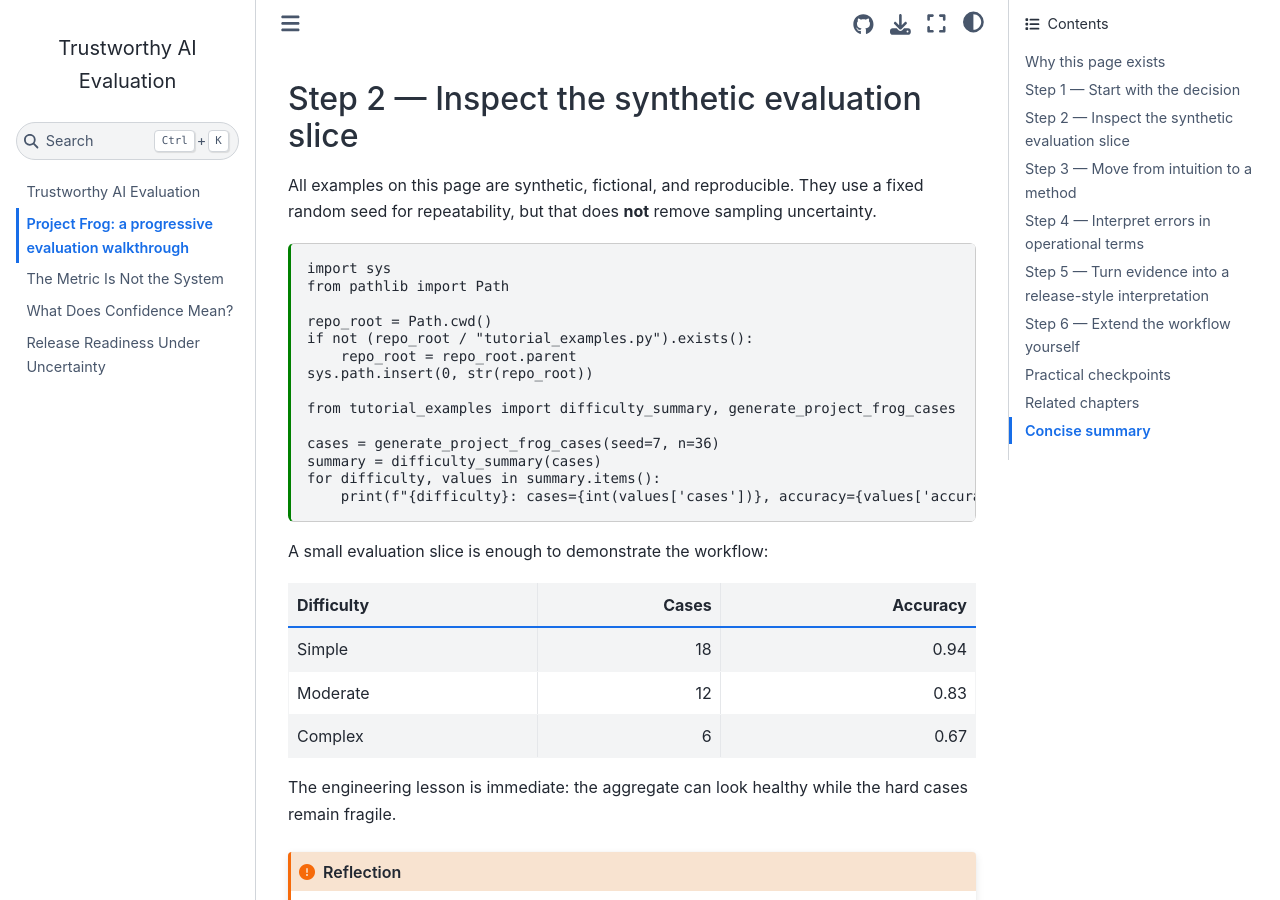
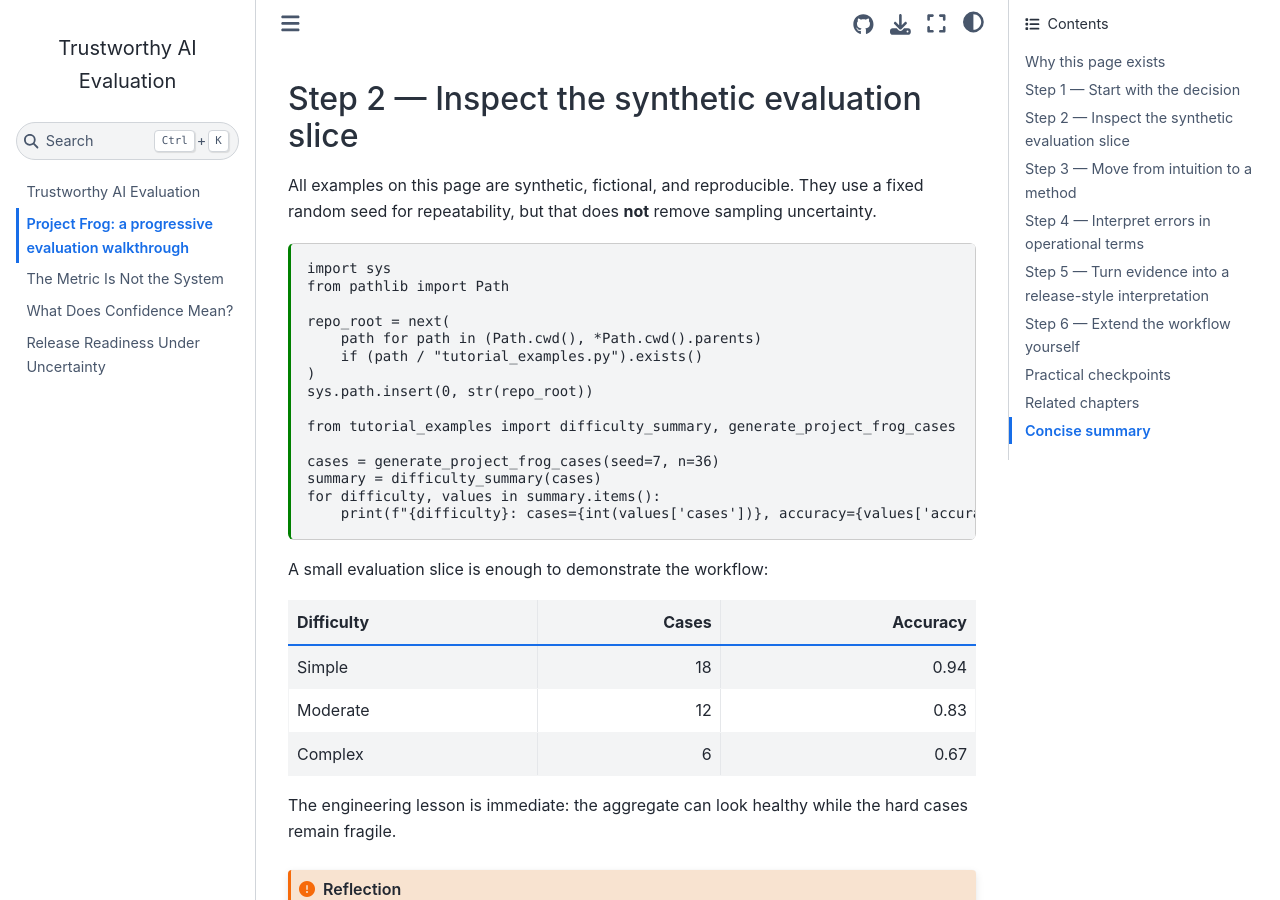
Before and after one commit to dermot-r-cochran/applied-statistics-for-AI-engineers, a Jupyter Book: the page built from tutorials/project-frog-progressive-evaluation.md, in a window 1280 px wide and 900 px high, scrolled down 1336 px. Built offline with Jupyter Book 1.0.4 settings and Sphinx 7.4.7 and the Sphinx Book theme 1.1.4, drawn with Linux system fonts in a browser that asks for light colours.

Commit message:
Address tutorial review feedback
Co-authored-by: dermot-r-cochran <56913671+dermot-r-cochran@users.noreply.github.com>

```diff
--- a/tutorials/project-frog-progressive-evaluation.md
+++ b/tutorials/project-frog-progressive-evaluation.md
@@ -59,9 +59,10 @@ All examples on this page are synthetic, fictional, and reproducible. They use a
 import sys
 from pathlib import Path
 
-repo_root = Path.cwd()
-if not (repo_root / "tutorial_examples.py").exists():
-    repo_root = repo_root.parent
+repo_root = next(
+    path for path in (Path.cwd(), *Path.cwd().parents)
+    if (path / "tutorial_examples.py").exists()
+)
 sys.path.insert(0, str(repo_root))
 
 from tutorial_examples import difficulty_summary, generate_project_frog_cases
```
Also changed, not shown: tutorial_examples.py (+11 -3 lines), 1 other file.
